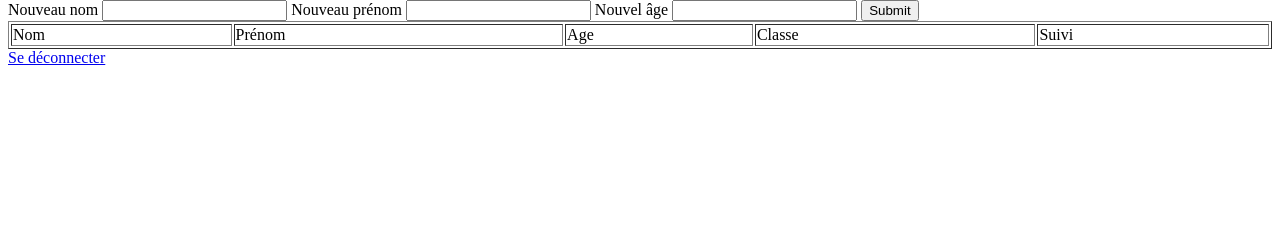
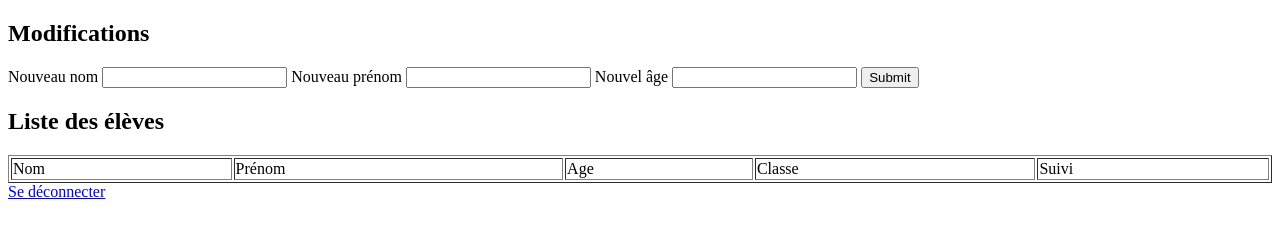
Before and after one commit to sarah-bjt/Workshop_archi, a Flask app: template templates/profil_prof.html in a window 1280 px wide. Shown: the part 114-354 px from the top of the page. Run offline with Flask 3, Linux system fonts and the light colour scheme; the template is opened without the code that fills it, so the values that code supplies are empty.

Commit message:
Update profil_prof.html

```diff
--- a/templates/profil_prof.html
+++ b/templates/profil_prof.html
@@ -21,6 +21,7 @@
       </table>
       </div>
       <div>
+        <h2>Modifications</h2>
         <form action="/profil/{{util_id}}" method="POST">
           <label for="nom">Nouveau nom</label>
           <input type="varchar" name="nom" value={{professeur[1]}}>
@@ -32,6 +33,7 @@
         </form>
       </div>
       <div>
+        <h2>Liste des élèves</h2>
         <table border="1" width='100%'>
           <tr>
             <td>Nom</td>
```
